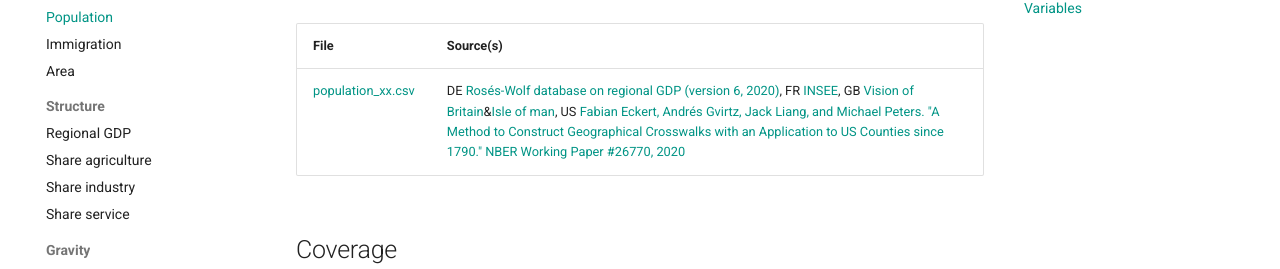
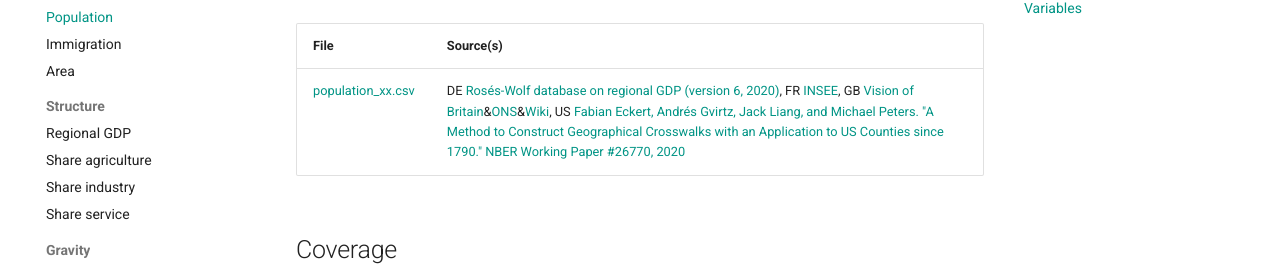
Before and after one commit to cverluise/patentcity, an MkDocs documentation site: the page built from docs/ASSETS_POPULATION.md, in a window 1280 px wide and 1258 px high. Shown: the part 205-474 px from the top of the window. Built offline with MkDocs 1.6.1 and Material for MkDocs 9.7.7, drawn with Linux system fonts in a browser that asks for light colours; comment, search, counter and statistics services are not loaded.

Commit message:
:memo: add sources

```diff
--- a/docs/ASSETS_POPULATION.md
+++ b/docs/ASSETS_POPULATION.md
@@ -2,7 +2,7 @@
 
 File | Source(s)
 ---|---
-[population_xx.csv](https://github.com/cverluise/patentcity/tree/master/assets)  |DE [Rosés-Wolf database on regional GDP (version 6, 2020)](https://www.wiwi.hu-berlin.de/de/professuren/vwl/wg/roses-wolf-database-on-regional-gdp), FR [INSEE](https://www.insee.fr/fr/statistiques/3698339), GB [Vision of Britain](https://www.visionofbritain.org.uk/)&[Isle of man](http://www.isle-of-man.com/manxnotebook/history/pop.htm), US [Fabian Eckert, Andrés Gvirtz, Jack Liang, and Michael Peters. "A Method to Construct Geographical Crosswalks with an Application to US Counties since 1790." NBER Working Paper #26770, 2020](https://mipeters.weebly.com/uploads/1/4/6/5/14651240/egp_crosswalk.zip)
+[population_xx.csv](https://github.com/cverluise/patentcity/tree/master/assets)  |DE [Rosés-Wolf database on regional GDP (version 6, 2020)](https://www.wiwi.hu-berlin.de/de/professuren/vwl/wg/roses-wolf-database-on-regional-gdp), FR [INSEE](https://www.insee.fr/fr/statistiques/3698339), GB [Vision of Britain](https://www.visionofbritain.org.uk/)&[ONS](https://www.ons.gov.uk/peoplepopulationandcommunity/populationandmigration/populationestimates/adhocs/13221populationestimatesbylocalauthoritiesofgreatbritainmid1981tomid2019)&[Wiki](https://en.wikipedia.org/wiki/Demography_of_Northern_Ireland), US [Fabian Eckert, Andrés Gvirtz, Jack Liang, and Michael Peters. "A Method to Construct Geographical Crosswalks with an Application to US Counties since 1790." NBER Working Paper #26770, 2020](https://mipeters.weebly.com/uploads/1/4/6/5/14651240/egp_crosswalk.zip)
 
 ## Coverage
 
```
